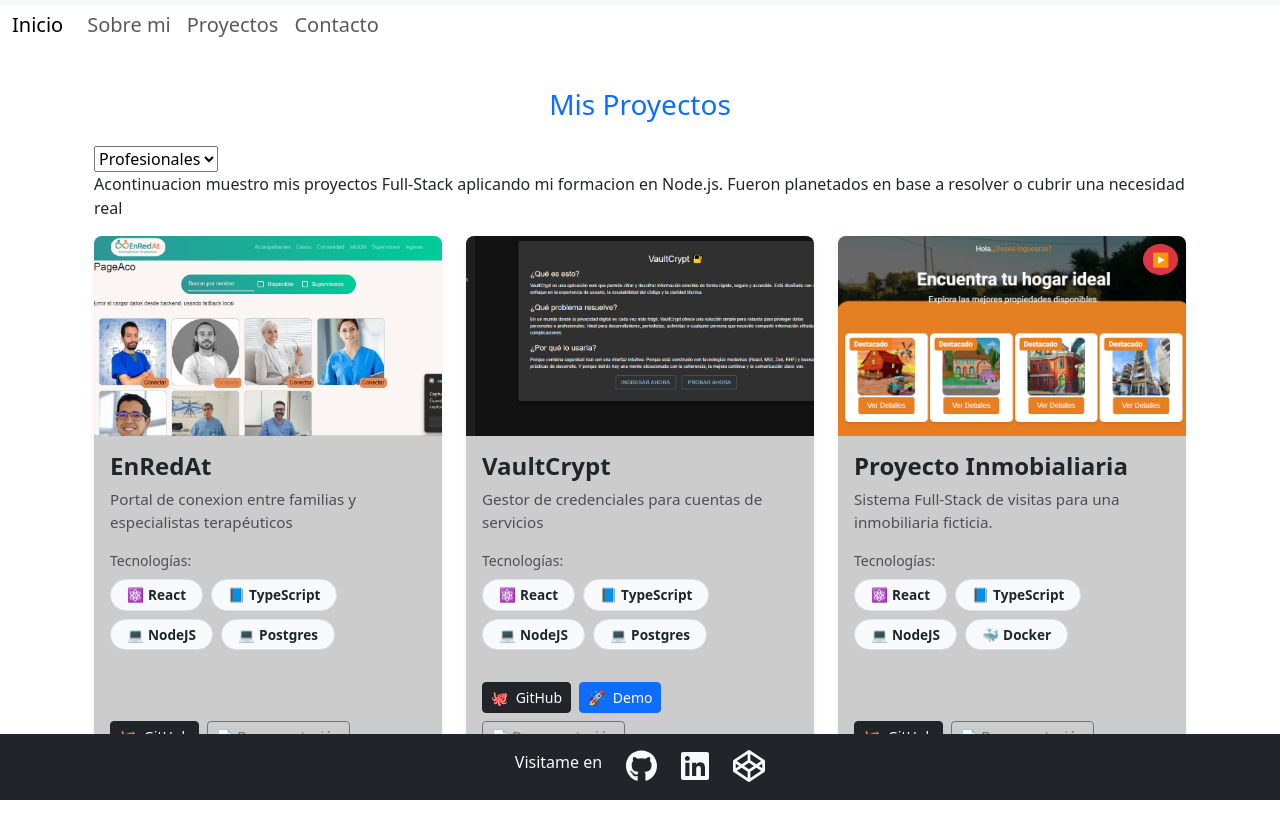
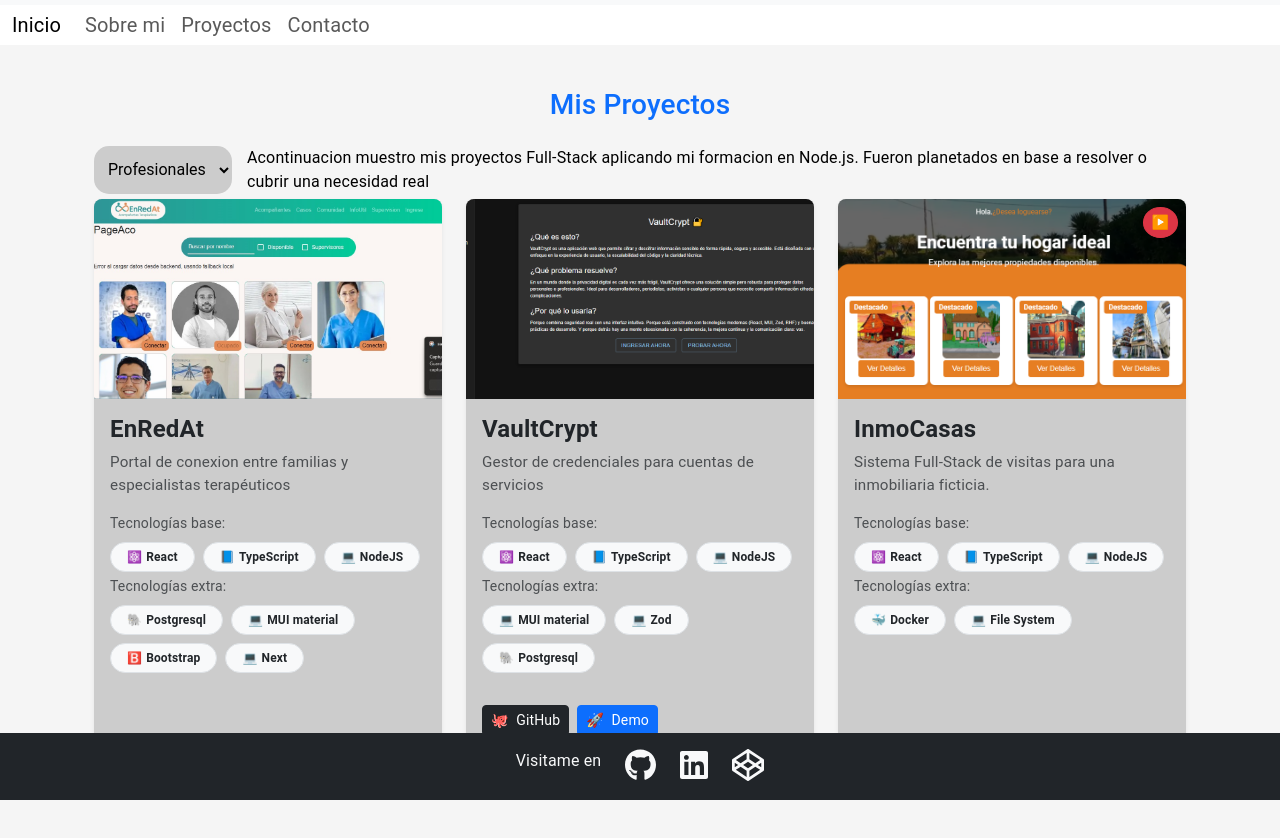
Before and after one commit to OsmauGon/maurixporfolio, a React (Vite) app: page /proyectos in a window 1280 px wide. Shown: the top 838 px of the page. Built offline with nearby package versions, Linux system fonts and the light colour scheme.

Commit message:
pulimos cosas y agregamos themecontext

```diff
--- a/package.json
+++ b/package.json
@@ -11,9 +11,13 @@
   },
   "dependencies": {
     "@emailjs/browser": "^4.4.1",
+    "@emotion/react": "^11.14.0",
+    "@emotion/styled": "^11.14.1",
     "@fortawesome/fontawesome-svg-core": "^6.7.2",
     "@fortawesome/free-brands-svg-icons": "^6.7.2",
     "@fortawesome/react-fontawesome": "^0.2.2",
+    "@mui/icons-material": "^9.0.0",
+    "@mui/material": "^9.0.0",
     "framer-motion": "^12.18.1",
     "react": "^18.3.1",
     "react-dom": "^18.3.1",
--- a/src/Componentes/App.tsx
+++ b/src/Componentes/App.tsx
@@ -1,7 +1,7 @@
 import Encabezado from "./Encabezado"
 import Footer from './Footer'
 import { BrowserRouter as Router, Routes, Route } from "react-router-dom"
-
+import {ThemeProvider} from '../Contextos/ThemeProvider.tsx'
 import {Home} from "../Paginas/Home"
 import About from "../Paginas/About"
 import Proyects from "../Paginas/Proyects"
@@ -12,7 +12,7 @@ export const App = () => {
   return (
     <div className="d-flex flex-column min-vh-100">
     <Router>
-
+        <ThemeProvider>
         <Encabezado></Encabezado>
         <main className="container mt-4 flex-grow-1">
             <Routes>
@@ -26,6 +26,7 @@ export const App = () => {
 
         </main>
         <Footer></Footer>
+        </ThemeProvider>
     </Router>
     </div>
   )
--- a/src/Componentes/ProjectCard.tsx
+++ b/src/Componentes/ProjectCard.tsx
@@ -70,6 +70,7 @@ const ProjectCard: React.FC<ProjectCardProps> = ({ project }) => {
       github: '🐙',
       default: '💻'
     };
+
     return icons[tech.toLowerCase()] || icons.default;
   };
 
@@ -103,22 +104,22 @@ const ProjectCard: React.FC<ProjectCardProps> = ({ project }) => {
 
           <div className="card-body">
             {/* Título */}
-            <h3 className="card-title h4 mb-2 fw-bold">{project.titulo}</h3>
+            <h4 className="card-title h4 mb-2 fw-bold">{project.titulo}</h4>
 
             {/* Descripción */}
             <p className="card-text text-muted mb-3" style={{ fontSize: '0.95rem' }}>
               {truncatedDescription}
             </p>
 
-            {/* Tecnologías */}
-            <div className="mb-3">
-              <small className="text-muted d-block mb-2">Tecnologías:</small>
+            {/* Tecnologías base*/}
+            <div className="mb-1">
+              <small className="text-muted d-block mb-2">Tecnologías base:</small>
               <div className="d-flex flex-wrap gap-2">
-                {project.tecnologias.map((tech, index) => (
+                {project.tecnobase.map((tech, index) => (
                   <span
                     key={index}
                     className="badge bg-light text-dark border px-3 py-2 rounded-pill"
-                    style={{ fontSize: '0.85rem' }}
+                    style={{ fontSize: '0.75rem' }}
                   >
                     <span className="me-1">{getTechIcon(tech)}</span>
                     {tech}
@@ -126,6 +127,22 @@ const ProjectCard: React.FC<ProjectCardProps> = ({ project }) => {
                 ))}
               </div>
             </div>
+            {/* Tecnologías extras*/}
+            {project.tecnoextra && <div className="mb-3">
+              <small className="text-muted d-block mb-2">Tecnologías extra:</small>
+              <div className="d-flex flex-wrap gap-2">
+                {project.tecnoextra.map((tech, index) => (
+                  <span
+                    key={index}
+                    className="badge bg-light text-dark border px-3 py-2 rounded-pill"
+                    style={{ fontSize: '0.75rem' }}
+                  >
+                    <span className="me-1">{getTechIcon(tech)}</span>
+                    {tech}
+                  </span>
+                ))}
+              </div>
+            </div>}
           </div>
 
           <div className="card-footer bg-transparent border-top-0 pt-0 pb-3">
--- /dev/null
+++ b/src/Componentes/ThemeToggleSwitch.tsx
@@ -0,0 +1,38 @@
+// components/ThemeToggle.tsx
+import { IconButton, Switch, FormControlLabel, Tooltip } from '@mui/material';
+import { Brightness4, Brightness7 } from '@mui/icons-material';
+import { useThemeContext } from '../Contextos/ThemeContext';
+import { useTheme } from '@mui/material/styles';
+
+// Opción 1: Botón con iconos
+export const ThemeToggleButton = () => {
+  const { mode, toggleColorMode } = useThemeContext();
+  const theme = useTheme();
+
+  return (
+    <Tooltip title={`Cambiar a modo ${mode === 'light' ? 'oscuro' : 'claro'}`}>
+      <IconButton onClick={toggleColorMode} color="inherit">
+        {theme.palette.mode === 'dark' ? <Brightness7 /> : <Brightness4 />}
+      </IconButton>
+    </Tooltip>
+  );
+};
+
+// Opción 2: Switch
+export const ThemeToggleSwitch = () => {
+  const { mode, toggleColorMode } = useThemeContext();
+
+  return (
+    <FormControlLabel
+      control={
+        <Switch
+          checked={mode === 'dark'}
+          onChange={toggleColorMode}
+          icon={<Brightness4 />}
+          checkedIcon={<Brightness7 />}
+        />
+      }
+      label={mode === 'light' ? 'Modo Claro' : 'Modo Oscuro'}
+    />
+  );
+};
--- /dev/null
+++ b/src/Contextos/ThemeContext.tsx
@@ -0,0 +1,60 @@
+// contexts/ThemeContext.tsx
+import { createContext, useContext, useEffect, useState } from 'react';
+import { PaletteMode } from '@mui/material';
+
+type ThemeContextType = {
+  mode: PaletteMode;
+  toggleColorMode: () => void;
+  setMode: (mode: PaletteMode) => void;
+};
+
+const ThemeContext = createContext<ThemeContextType | undefined>(undefined);
+
+export const useThemeContext = () => {
+  const context = useContext(ThemeContext);
+  if (!context) {
+    throw new Error('useThemeContext must be used within a ThemeProvider');
+  }
+  return context;
+};
+
+export const ThemeContextProvider = ({ children }: { children: React.ReactNode }) => {
+  const [mode, setMode] = useState<PaletteMode>(() => {
+    // Recuperar tema guardado en localStorage o usar preferencia del sistema
+    const savedMode = localStorage.getItem('theme-mode') as PaletteMode;
+    if (savedMode) return savedMode;
+
+    // Detectar preferencia del sistema
+    const prefersDarkMode = window.matchMedia('(prefers-color-scheme: dark)').matches;
+    return prefersDarkMode ? 'dark' : 'light';
+  });
+
+  const toggleColorMode = () => {
+    setMode((prevMode: "light" | "dark") => (prevMode === 'light' ? 'dark' : 'light'));
+  };
+
+  // Guardar tema en localStorage cuando cambie
+  useEffect(() => {
+    localStorage.setItem('theme-mode', mode);
+  }, [mode]);
+
+  // Escuchar cambios en la preferencia del sistema
+  useEffect(() => {
+    const mediaQuery = window.matchMedia('(prefers-color-scheme: dark)');
+    const handleChange = (e: MediaQueryListEvent) => {
+      // Solo actualizar si no hay tema guardado manualmente
+      if (!localStorage.getItem('theme-mode')) {
+        setMode(e.matches ? 'dark' : 'light');
+      }
+    };
+
+    mediaQuery.addEventListener('change', handleChange);
+    return () => mediaQuery.removeEventListener('change', handleChange);
+  }, []);
+
+  return (
+    <ThemeContext.Provider value={{ mode, toggleColorMode, setMode }}>
+      {children}
+    </ThemeContext.Provider>
+  );
+};
--- /dev/null
+++ b/src/Contextos/ThemeProvider.tsx
@@ -0,0 +1,82 @@
+// providers/ThemeProvider.tsx
+import { ThemeProvider as MuiThemeProvider, PaletteMode, createTheme } from '@mui/material/styles';
+import CssBaseline from '@mui/material/CssBaseline';
+import { ThemeContextProvider, useThemeContext } from './ThemeContext';
+
+// Configuración de temas personalizados
+const getDesignTokens = (mode: PaletteMode) => ({
+  palette: {
+    mode,
+    primary: {
+      main: mode === 'light' ? '#1976d2' : '#90caf9',
+      light: '#42a5f5',
+      dark: '#1565c0',
+    },
+    secondary: {
+      main: mode === 'light' ? '#9c27b0' : '#ce93d8',
+      light: '#ba68c8',
+      dark: '#7b1fa2',
+    },
+    background: {
+      default: mode === 'light' ? '#f5f5f5' : '#121212',
+      paper: mode === 'light' ? '#ffffff' : '#1e1e1e',
+    },
+    text: {
+      primary: mode === 'light' ? '#000000' : '#ffffff',
+      secondary: mode === 'light' ? '#666666' : '#aaaaaa',
+    },
+  },
+  typography: {
+    fontFamily: '"Roboto", "Helvetica", "Arial", sans-serif',
+    h1: {
+      fontSize: '2.5rem',
+      fontWeight: 600,
+    },
+    h2: {
+      fontSize: '2rem',
+      fontWeight: 500,
+    },
+  },
+  shape: {
+    borderRadius: 8,
+  },
+  components: {
+    MuiButton: {
+      styleOverrides: {
+        root: {
+          textTransform: 'none',
+          borderRadius: 8,
+        },
+      },
+    },
+    MuiCard: {
+      styleOverrides: {
+        root: {
+          borderRadius: 12,
+        },
+      },
+    },
+  },
+});
+
+// Componente interno que usa el contexto
+const ThemedApp = ({ children }: { children: React.ReactNode }) => {
+  const { mode } = useThemeContext();
+  const theme = createTheme(getDesignTokens(mode));
+
+  return (
+    <MuiThemeProvider theme={theme}>
+      <CssBaseline />
+      {children}
+    </MuiThemeProvider>
+  );
+};
+
+// Provider principal
+export const ThemeProvider = ({ children }: { children: React.ReactNode }) => {
+  return (
+    <ThemeContextProvider>
+      <ThemedApp>{children}</ThemedApp>
+    </ThemeContextProvider>
+  );
+};
--- a/src/Estilos/proyectos.css
+++ b/src/Estilos/proyectos.css
@@ -1,6 +1,21 @@
 
 .project-card{
   background-color: #ccc;
+}
+.selectp{
+  margin-bottom: 5px;
+  display: flex;
+  gap: 15px;
+}
+.selectp select{
+
+  background-color: #ccc;
+  padding: 0 10px;
+  border-radius: 15px;
+  border: none;
+}
+.selectp p{
+  margin: 0;
 }
 /*
 @media only screen and (max-width: 765px) {
--- a/src/Paginas/Home.tsx
+++ b/src/Paginas/Home.tsx
@@ -1,6 +1,8 @@
 import { motion } from "framer-motion";
 import '../Estilos/home.css'
 import { Link } from "react-router-dom";
+import { ThemeToggleButton, ThemeToggleSwitch } from "../Componentes/ThemeToggleSwitch";
+
 
  export const Home = () => {
 
@@ -49,6 +51,8 @@ import { Link } from "react-router-dom";
           Descargar CV
         </motion.a>
       </div>
+      <ThemeToggleSwitch />
+      <ThemeToggleButton />
     </section>
   );
 };
--- a/src/Paginas/Proyects.tsx
+++ b/src/Paginas/Proyects.tsx
@@ -17,11 +17,14 @@ const Projects = () => {
   return (
     <section id='proyectos' className="container py-5">
       <h3 className="text-center mb-4">Mis Proyectos</h3>
+      <div className="selectp">
         <select name="" id="sel" onChange={(e)=>{setPage(Number(e.target.value))}}>
           <option value={0}>Profesionales</option>
           <option value={3}>Practicas</option>
           <option value={6}>Hobbies</option>
         </select>
+        <p className="explicacion">{explicaciones[page / 3]}</p>
+      </div>
       {/* <div id="carouselProyectos" className="carousel slide" data-bs-ride="carousel">
         <div className="carousel-inner">
           {projects.slice(2,5).map((proy, idx) => (//con esto mostramos inmocasa, tiendashop y pokedecks
@@ -71,7 +74,6 @@ const Projects = () => {
           <span className="visually-hidden">Siguiente</span>
         </button>
       </div> */}
-      <p className="explicacion">{explicaciones[page / 3]}</p>
       <div className="row">
         {projects.slice(page, page + 3).map((project, index) => (
           <ProjectCard key={index} project={project} />
--- a/src/Tipados/projects-types.ts
+++ b/src/Tipados/projects-types.ts
@@ -2,7 +2,8 @@
 export interface Project {
   titulo: string;
   descripcion: string;
-  tecnologias: string[]; // Array de nombres de tecnologías o rutas de iconos
+  tecnobase: string[];
+  tecnoextra?: string[]; // Array de nombres de tecnologías o rutas de iconos
   repo: string;
   demo?: string;
   video?: string;
--- a/src/data/proyectos.ts
+++ b/src/data/proyectos.ts
@@ -5,7 +5,8 @@ export const projects = [
     titulo: "EnRedAt",
     slug: "",
     descripcion: "Portal de conexion entre familias y especialistas terapéuticos",
-    tecnologias: ["React", "TypeScript", "NodeJS", "Postgres"],
+    tecnobase: ["React", "TypeScript", "NodeJS"],
+    tecnoextra: ["Postgresql", "MUI material", "Bootstrap", "Next"],
     imagen: "img/projects/enredatimage.jpeg",
     minivideo: "*****************",
     video: "",
@@ -17,7 +18,8 @@ export const projects = [
     titulo: "VaultCrypt",
     slug: "",
     descripcion: "Gestor de credenciales para cuentas de servicios",
-    tecnologias: ["React", "TypeScript", "NodeJS", "Postgres"],
+    tecnobase: ["React", "TypeScript", "NodeJS"],
+    tecnoextra: ["MUI material", "Zod","Postgresql"],
     imagen: "img/projects/vcimage.png",
     minivideo: "*****************",
     video: "",
@@ -27,10 +29,11 @@ export const projects = [
   },
   {//inmocasa
     documento: "public/documento.txt",
-    titulo: "Proyecto Inmobialiaria",
+    titulo: "InmoCasas",
     slug: "InmoCasa",
     descripcion: "Sistema Full-Stack de visitas para una inmobiliaria ficticia.",
-    tecnologias: ["React", "TypeScript", "NodeJS", "Docker"],
+    tecnobase: ["React", "TypeScript", "NodeJS"],
+    tecnoextra: ["Docker", "File System"],
     imagen: "img/projects/inmobiliaria-img.png",
     minivideo: "img/projects/inmobiliaria-mini-video.mp4",
     video : "/img/inmobiliaria-video.mp4",
@@ -42,7 +45,8 @@ export const projects = [
     titulo: "TiendaShop",
     slug: "",
     descripcion: "E-commerce ficticio con FakeStore API.",
-    tecnologias: ["React","Typescript","Material UI"],
+    tecnobase: ["React","Typescript"],
+    tecnoextra: ["Material UI", "Bootstrap", "Fake API store"],
     imagen: "img/projects/tiendashopimage.png",
     minivideo: "",
     video : "",
@@ -54,7 +58,8 @@ export const projects = [
   titulo: "Mi App del Clima",
     slug: "",
     descripcion: "App responsive que muestra el clima en tiempo real usando una API pública.",
-    tecnologias: ["React", "TypeScript", "Bootstrap"],
+    tecnobase: ["React","Javascript"],
+    tecnoextra: ["The weather app" ],
     imagen: "public/img/OIP.png",
     minivideo: "",
     video : "",
@@ -66,7 +71,8 @@ export const projects = [
   titulo: "Administrador de tareas",
     slug: "",
     descripcion: "App diseñada para hacer un CRUD completo para gestionar tareas.",
-    tecnologias: ["React", "Context API"],
+    tecnobase: ["HTML5","CSS3","Javascript"],
+    tecnoextra: ["React", "Context API"],
     imagen: "/tasks-preview.jpg",
     minivideo: "",
     video : "",
@@ -78,7 +84,8 @@ export const projects = [
     titulo: "Pokemon TCG",
     slug: "",
     descripcion: "App diseñada para construir un mazo de cartas Pokemon.",
-    tecnologias: ["HTML 5","CSS 3","Javacript"],
+    tecnobase: ["HTML5","CSS3","Javascript"],
+    tecnoextra: undefined,
     imagen: "img/projects/pokedeckimage.png",
     minivideo: "",
     video : "",
@@ -89,8 +96,9 @@ export const projects = [
     documento: "public/documento.txt",
     titulo: "POTY",
     slug: "",
-    descripcion: "Proyecto Organizador de Torneos de Yugi",
-    tecnologias: ["HTML5","CSS3","Javascript"],
+    descripcion: "Sistema para organizar y administrar los torneos de juegos de cartas",
+    tecnobase: ["HTML5","CSS3","Javascript"],
+    tecnoextra: undefined,
     imagen: "img/projects/potyimage.png",
     minivideo: "*****************",
     video: "*********************",
@@ -100,10 +108,11 @@ export const projects = [
 
   {//LP counter
   documento: "public/documento.txt",
-  titulo: "Contador de Puntos de Vida",
+  titulo: "Contador de LPs",
     slug: "",
-    descripcion: "Herramienta de marcado para el juego de cartas YU-GI-OH",
-    tecnologias: ["HTML5","CSS3","Javascript"],
+    descripcion: "Herramienta de marcador para el juego de cartas YU-GI-OH",
+    tecnobase: ["HTML5","CSS3","Javascript"],
+    tecnoextra: ["Bootstrap"],
     imagen: "img/projects/potyimage.png",
     minivideo: "",
     video : "",
--- a/src/data/vaultcrypt.ts
+++ b/src/data/vaultcrypt.ts
@@ -1,6 +1,8 @@
 /*
-Desafios: ["Incorporar 2 tipos de cifrado (JWT en backend y *** en frontend)"],
-            ["Despliegue separado del Backend en Vercel y Postgres en Neon"],
+Planteo: "Necesito un sistema que me permita almacenar y acceder a credenciales para mis mutiples cuentas de servicios"
+Desafios: ["Incorporar 2 tipos de cifrado (JWT en backend y *** en frontend)",
+            "Despliegue separado del Backend en Vercel y Postgres en Neon"
+            ],
 
 
 */
```
Also changed, not shown: 1 other file (tests, documents, lock files or other folders).
